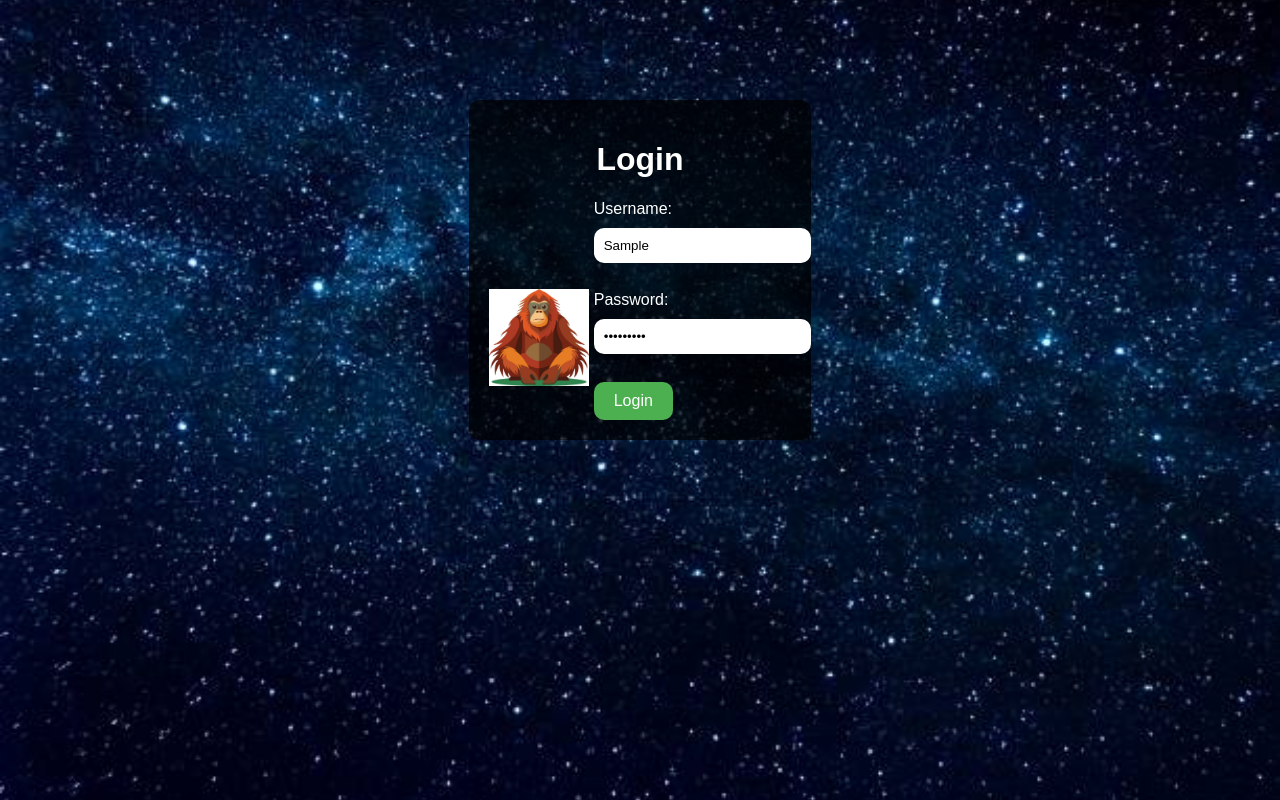
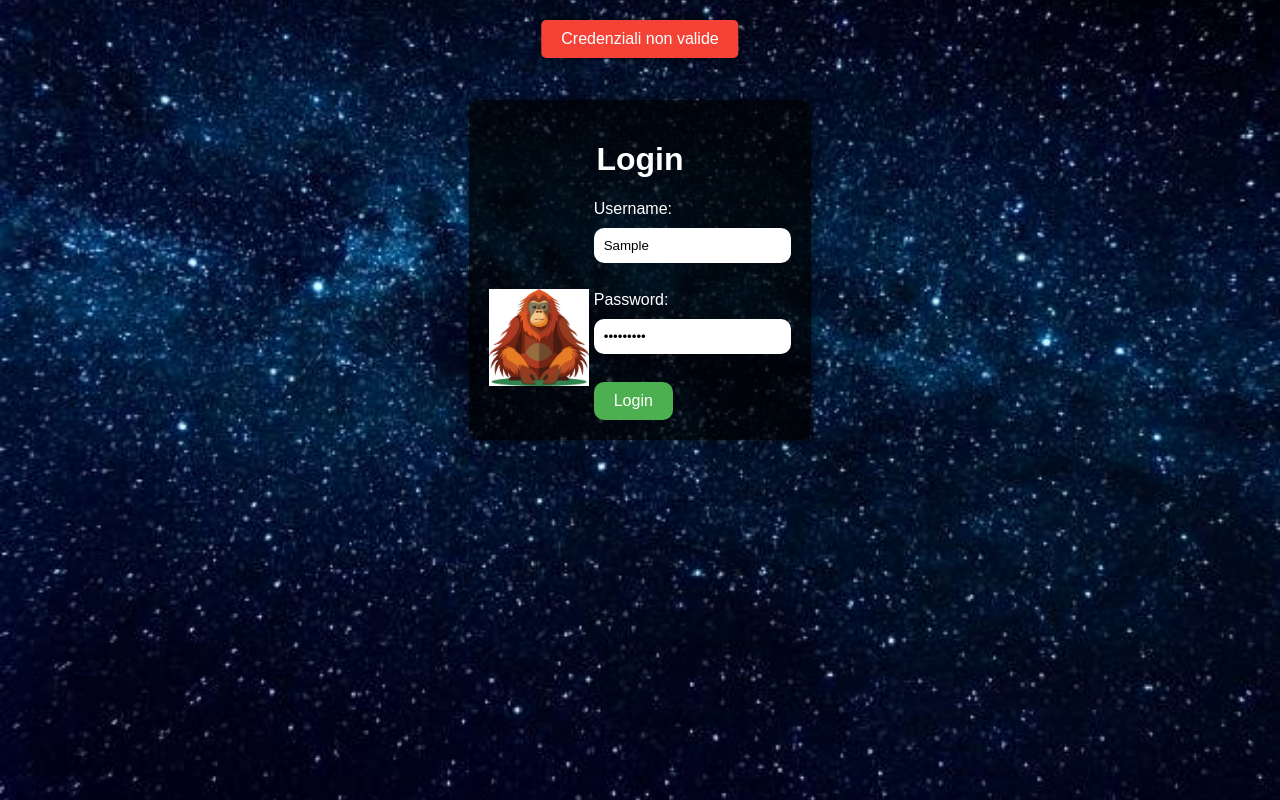
Before and after one commit to DavideM10/Sito-di-Erziclap, a website: page index.html in a window 1280 px wide. Both pictures are taken after typing "Sample", "Sample123" into the empty fields and a click on the button "Login". Drawn offline with Linux system fonts and the light colour scheme.

Commit message:
Aggiungi due utenti con password diverse e cambia lo sfondo in nero dopo il login

```diff
--- a/main.js
+++ b/main.js
@@ -17,7 +17,7 @@ document.addEventListener('DOMContentLoaded', (event) => {
             content.style.display = 'block';
             document.body.style.backgroundColor = 'black'; // Cambia lo sfondo in nero
         } else {
-            alert('Credenziali non valide');
+            showAlert('Credenziali non valide');
         }
     });
 
@@ -44,3 +44,13 @@ function adjustTextColor(bgColor, element) {
     const brightness = (r * 299 + g * 587 + b * 114) / 1000;
     element.style.color = brightness > 125 ? 'black' : 'white';
 }
+
+function showAlert(message) {
+    const alertBox = document.createElement('div');
+    alertBox.className = 'alert';
+    alertBox.textContent = message;
+    document.body.appendChild(alertBox);
+    setTimeout(() => {
+        alertBox.remove();
+    }, 3000);
+}
--- a/style.css
+++ b/style.css
@@ -1,5 +1,5 @@
 body {
-    font-family: Arial, sans-serif;
+    font-family: 'Arial', sans-serif;
     text-align: center;
     margin-top: 50px;
     background: url('stars.jpg') no-repeat center center fixed;
@@ -15,6 +15,11 @@ button {
     border: none;
     background-color: #4CAF50;
     color: white;
+    transition: background-color 0.3s ease;
+}
+
+button:hover {
+    background-color: #45a049;
 }
 
 #login-container {
@@ -23,6 +28,7 @@ button {
     padding: 20px;
     border-radius: 10px;
     display: inline-block;
+    box-shadow: 0 0 10px rgba(0, 0, 0, 0.5);
 }
 
 #login-form {
@@ -40,9 +46,23 @@ button {
     border-radius: 10px;
     border: none;
     width: 100%;
+    box-sizing: border-box;
 }
 
 #orangutan {
     width: 100px;
     margin-bottom: 20px;
 }
+
+.alert {
+    position: fixed;
+    top: 20px;
+    left: 50%;
+    transform: translateX(-50%);
+    background-color: #f44336;
+    color: white;
+    padding: 10px 20px;
+    border-radius: 5px;
+    box-shadow: 0 0 10px rgba(0, 0, 0, 0.5);
+    z-index: 1000;
+}
```
Also changed, not shown: index.html (line endings or trailing spaces).
